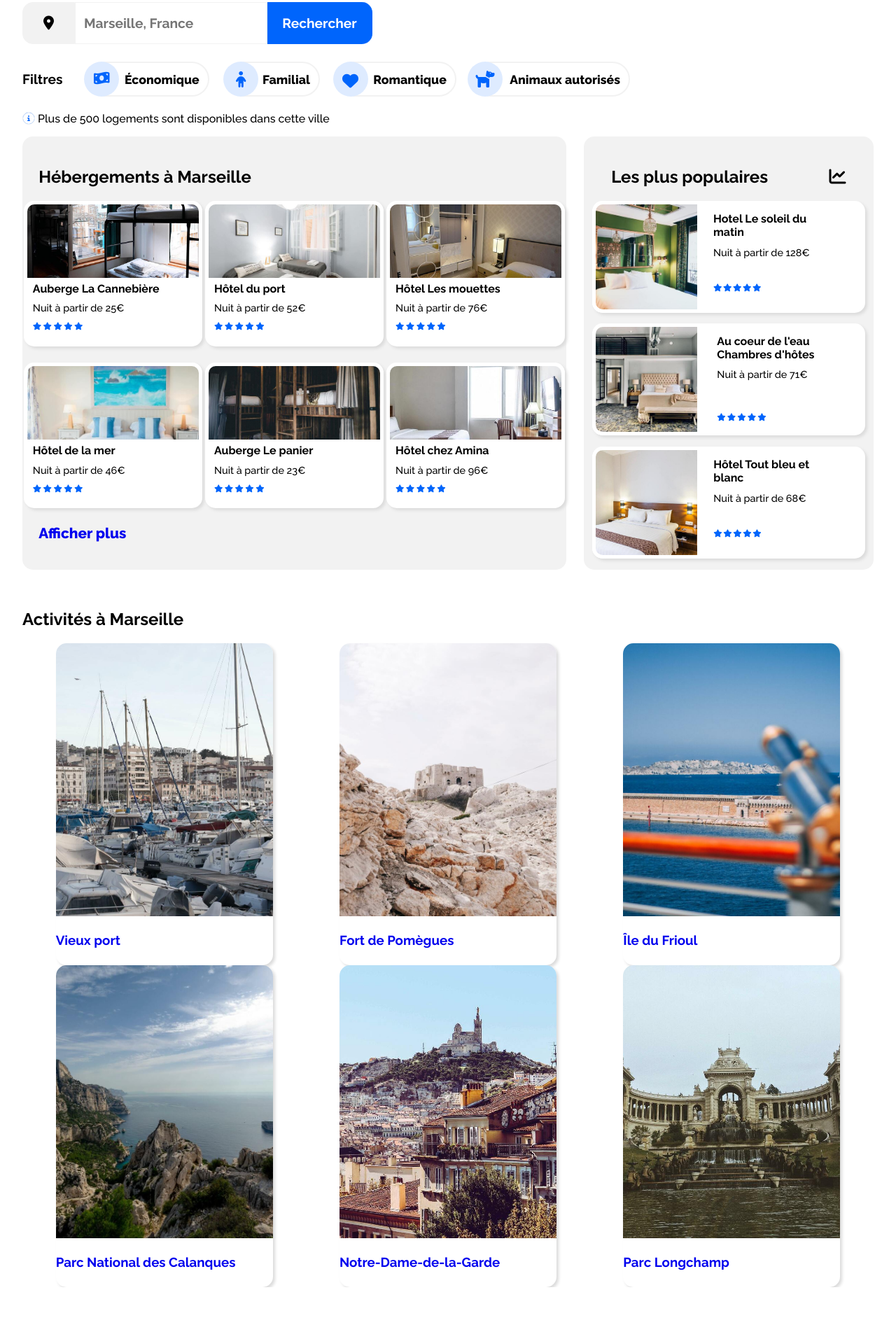
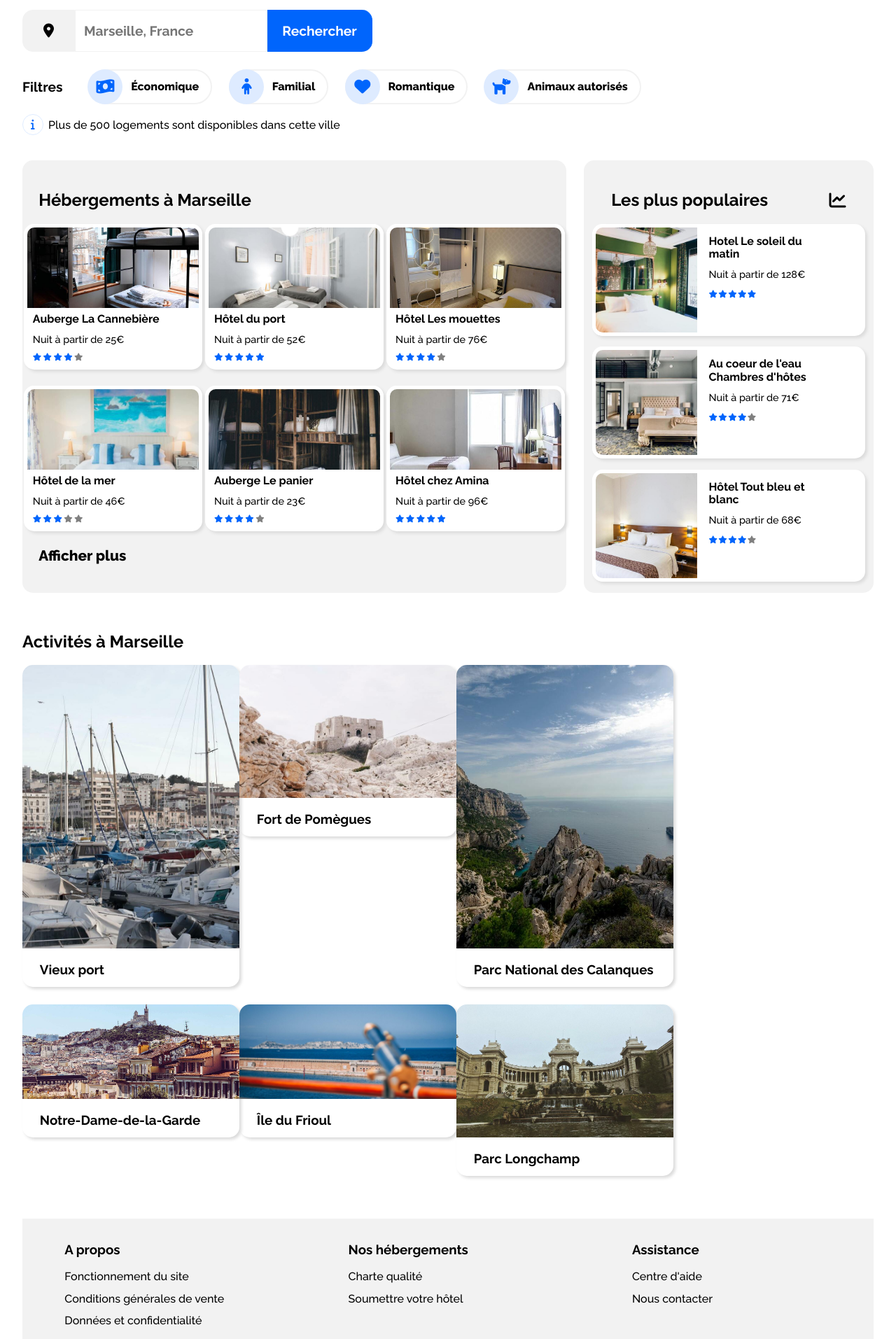
Before and after one commit to emilienmaricot/BOOKI, a plain HTML site: page index.html in a window 1280 px wide. Shown: the part 181-2094 px from the top of the page at 70% size. Before the commit the page ends 2020 px from the top, so only its background shows below. Drawn offline with Linux system fonts and the light colour scheme.

Commit message:
Etat du 15/11/21

```diff
--- a/css/style.css
+++ b/css/style.css
@@ -8,9 +8,8 @@ body
 {
     font-family: 'Raleway', sans-serif;
     font-weight: 500;
+    max-width: 1450px;
     width: 95%;
-    max-width: 1450px;
-    margin: auto;
 }
 header
 {
@@ -132,66 +131,62 @@ header
     border-radius: 50px;
     font-family: 'Raleway';
     font-weight: 800;
-    font-size: 110%;
+    font-size: 100%;
     margin-right: 2%;
     display: flex;
-    justify-content: space-between;
+    justify-content: space-around;
     align-items: center;
     flex-wrap: nowrap;
     padding-left: 0%;
-    padding-right: 1%;
 }
-#eco i
+.bouton span
+{
+    text-indent: 10px;
+    padding-right: 10px;
+}
+.bouton i
 {
     width: 50px;
     height: 50px;
+    min-height: 50px;
     color: #0065FC;
     background-color: #DEEBFF;
     border-radius: 50%;
-    padding-top: 9%;
-    margin-left: -5%;
+    font-size: 23px;
+    padding-top: 13px;
+    margin-left: -2%;
 }
-#family i
+#bouton_filtre button:hover
 {
-    width: 50px;
-    height: 50px;
-    color: #0065FC;
-    background-color: #DEEBFF;
-    border-radius: 50%;
-    padding-top: 12%;
-    margin-left: -5%;
-}
-#coeur i
-{
-    width: 50px;
-    height: 50px;
-    color: #0065FC;
-    background-color: #DEEBFF;
-    border-radius: 50%;
-    padding-top: 10%;
-    margin-left: -5%;
-}
-#dog i
-{
-    width: 50px;
-    height: 50px;
-    color: #0065FC;
-    background-color: #DEEBFF;
-    border-radius: 50%;
-    padding-top: 6%;
-    margin-left: -5%;
-}
-#info
-{
-    color: white;
-    background-color: #0065FC;
-    border: #F2F2F2 solid 1px;
-    border-radius: 50%;
-
+    transform: scale(1.1);
+    transition: 500ms;
 }
 .bouton:hover
 {
     cursor: grab;
+}
+#info
+{
+    display: flex;
+    flex-direction: row;
+    flex-wrap: nowrap;
+    align-items: flex-start;
+    margin-bottom: 2%;
+}
+
+#info i
+{
+    color: #0065FC;
+    border: #DEEBFF solid 1px;
+    width: 30px;
+    height: 30px;
+    min-width: 30px;
+    margin-right: 7px;
+    margin-top: 9px;
+    border-radius: 50%;
+    font-size: 15px;
+    padding-left: 11px;
+    padding-top: 6px;
 }
 #hebergement
 {
@@ -269,7 +264,7 @@ aside .card
 .photo_card_herbergement
 {
     width: 255px;
-    height: 115px;
+    height: 125px;
     border: white solid 5px;
     border-top-left-radius: 15px;
     border-top-right-radius: 15px;
@@ -285,20 +280,24 @@ aside .card
     object-fit:cover;
     margin-right: 3%;
 }
-article h3, aside h3
+article h3
 {
     font-weight: 700;
     font-size: 100%;
-    padding-left: 10%;
+    color: black;
+    padding-left: 5%;
+    margin-top: -1%;
+    margin-bottom: -1%;
+}
+aside h3
+{
+    font-weight: 700;
+    font-size: 100%;
     margin-bottom: -2%;
     color: black;
 }
-article h3
-{
-    padding-left: 5%;
-    margin-top: -1%;
-}
-article p, aside p
+
+article p
 {
     font-weight: 500;
     font-size: 90%;
@@ -307,11 +306,19 @@ article p, aside p
 }
 aside p
 {
-    padding-left: 10%;
+    font-weight: 500;
+    font-size: 90%;
+    color: black;
+}
+.text_aside
+{
+    width: 40%;
+    padding-left: 3%;
 }
 main a
 {
     text-decoration: none;
+    color: black;
 
 }
 article .star
@@ -321,14 +328,14 @@ article .star
     margin-top: -1%;
     color: #0065FC;
 }
-aside .star
+.text_aside .star
 {
-
-    padding-left: 10%;
-    margin-top: 20%;
     color: #0065FC;
 }
-
+.check
+{
+    color: grey;
+}
 .star i
 {
     padding-right: 1%;
@@ -340,12 +347,54 @@ aside .star
     font-size: 130%;
     padding-left: 3%;
 }
+#activité
+{
+    margin-bottom: 5%;
+}
+#activité h3
+{
+    color: black;
+    padding-left: 8%;
+}
 #card_activité
 {
     display: flex;
     flex-direction: row;
     flex-wrap: wrap;
-    justify-content: space-around;
+}
+#activité img
+{
+    margin-bottom: -1%;
+}
+#activité .card_moyenne
+{
+    width: 310px;
+    height: 245px;
+    border-radius: 15px;
+    box-shadow: 3px 3px 4px rgb(219, 219, 219);
+}
+.photo_card_moyenne
+{
+    width: 310px;
+    height: 190px;
+    border-top-left-radius: 15px;
+    border-top-right-radius: 15px;
+    object-fit:cover;
+}
+#activité .card_petite
+{
+    width: 310px;
+    height: 190px;
+    border-radius: 15px;
+    box-shadow: 3px 3px 4px rgb(219, 219, 219);
+}
+.photo_card_petite
+{
+    width: 310px;
+    height: 135px;
+    border-top-left-radius: 15px;
+    border-top-right-radius: 15px;
+    object-fit:cover;
 }
 #activité .card
 {
@@ -353,43 +402,84 @@ aside .star
     height: 460px;
     border-radius: 15px;
     box-shadow: 3px 3px 4px rgb(219, 219, 219);
+    margin-bottom: 2%;
 }
 .photo_card_activité
 {
     width: 310px;
-    height: 390px;
+    height: 405px;
     border-top-left-radius: 15px;
     border-top-right-radius: 15px;
     object-fit:cover;
 }
+footer
+{
+    width: 100%;
+    background-color: #F2F2F2;
+    display: flex;
+    flex-direction: row;
+    justify-content: space-around;
+}
+footer ul
+{
+    width: 30%;
+}
+footer li
+{
+    list-style-type: none;
+    margin-bottom: 4%;
+}
 
+li a
+{
+    color: black;
+}
 /*MEDIA QUERIES*/
 @media all and (max-width: 992px)
 {
-    body
-    {
-        width: 95%;
-    }
+
     aside
     {
         flex: auto;
-    margin-left: 0%;
-    margin-bottom: 0%;
-    padding-right: 0%;
-    padding-left: 0%;
+        margin-left: 0%;
+        margin-bottom: 0%;
+        padding-right: 0%;
+        padding-left: 0%;
     }
     article
     {
         flex: auto;
     }
+    #card_populaire
+{
+    display: flex;
+    flex-direction: row;
+    justify-content: space-around;
+    flex-wrap: wrap;
+}
     aside .card
     {
-    margin-bottom: 2%;
+        width: 45%;
+        margin-bottom: 2%;
     }
+    aside h2
+{
+    justify-content: space-between;
+    padding: 6% 3% 0% 3%;
+}
+    #card_activité
+    {
+      margin: 1%;
+    }
+
 
 }
 @media all and (max-width: 768px)
 {
+    body
+    {
+        width: 100%;
+    }
     header
     {
         display: flex;
@@ -397,8 +487,6 @@ aside .star
         align-items: center;
         margin: auto;
         padding-top: 10px;
-        margin-left: 10px;
-        margin-right: 10px;
     }
     .logobooki
     {
@@ -435,7 +523,7 @@ aside .star
     }
     #zone_recherche
     {
-        width: 80%;
+        width: 95%;
         height: 60px;
         display: flex;
         justify-content: space-between;
@@ -443,7 +531,7 @@ aside .star
         margin-top: 10px;
         margin-bottom: 15px;
     }
-    section
+    #bloc_titre
     {
         display: flex;
         flex-direction: column;
@@ -452,8 +540,13 @@ aside .star
     }
     #titre
     {
-        width: 80%;
+        width: 95%;
         text-align: left;
+    }
+
+    #titre h1
+    {
+        font-size: 150%;
     }
     #recherche
     {
@@ -480,6 +573,7 @@ aside .star
         border-radius: 15px;
         width: 70px;
         height: 60px;
+        min-width: 60px;
     }
     #send i
     {
@@ -491,7 +585,7 @@ aside .star
     }
     #filtre
     {
-        width: 80%;
+        width: 95%;
     }
     #bouton_filtre p
     {
@@ -509,7 +603,7 @@ aside .star
     }
     article .card
     {
-        width: 90%;
+        width: 95%;
         height: 210px;
     }
     .photo_card_herbergement
@@ -519,8 +613,23 @@ aside .star
     }
     aside .card
     {
-        width: 90%;
-        height: auto;
+        width: 95%;
+        height: 160px;
     }
-
+    .photo_card_pop
+    {
+        height: 160px;
+    }
+    aside h2
+    {
+        padding: 6% 4% 0% 4%;
+    }
+    footer
+    {
+        flex-direction: column;
+    }
+    footer ul
+    {
+        width: 80%;
+    }
 }
--- a/index.html
+++ b/index.html
@@ -6,6 +6,7 @@
     <meta name="viewport" content="width=device-width, initial-scale=1.0, user-scalable=no" />
     <title>BOOKI</title>
     <link rel="stylesheet" href="css/style.css" />
+    <link rel="stylesheet" href="css/normalize.css" />
     <script src="https://kit.fontawesome.com/cd08c719ac.js" crossorigin="anonymous"></script>
     <link rel="preconnect" href="https://fonts.googleapis.com">
     <link rel="preconnect" href="https://fonts.gstatic.com" crossorigin>
@@ -25,7 +26,7 @@
         </nav>
     </header>
     <main>
-        <section>
+        <section id="bloc_titre">
             <div id="titre">
                 <h1>Trouvez votre hébergement pour des vacances de rêve</h1>
                 <p>En plein centre ville ou en pleine nature</p>
@@ -41,18 +42,19 @@
             <div id="filtre">
                 <form id="bouton_filtre" method="post">
                     <p>Filtres</p>
-                    <button class="bouton" type="submit" name="filtres" id="eco"><i class="fas fa-money-bill-wave"
-                            style="font-size: 20px"></i><span>Économique</span></button>
-                    <button class="bouton" type="submit" name="filtres" id="family"><i class="fas fa-child"
-                            style="font-size: 23px"></i>Familial</button>
-                    <button class="bouton" type="submit" name="filtres" id="coeur"><i class="fas fa-heart"
-                            style="font-size: 23px"></i>Romantique</button>
-                    <button class="bouton" type="submit" name="filtres" id="dog"><i class="fas fa-dog"
-                            style="font-size: 24px"></i>Animaux
-                        autorisés</button>
+                    <button class="bouton" type="submit" name="filtres"><i
+                            class="fas fa-money-bill-wave"></i><span>Économique</span></button>
+                    <button class="bouton" type="submit" name="filtres"><i
+                            class="fas fa-child"></i><span>Familial</span></button>
+                    <button class="bouton" type="submit" name="filtres"><i
+                            class="fas fa-heart"></i><span>Romantique</span></button>
+                    <button class="bouton" type="submit" name="filtres"><i class="fas fa-dog"></i><span>Animaux
+                            autorisés</span></button>
                 </form>
-                <p><i id="info" class="fas fa-info-circle"></i>
-                    Plus de 500 logements sont disponibles dans cette ville</p>
+                <div id="info">
+                    <i class="fas fa-info"></i>
+                    <p>Plus de 500 logements sont disponibles dans cette ville</p>
+                </div>
             </div>
         </section>
         <section id="hebergement">
@@ -68,7 +70,7 @@
                             <p>Nuit à partir de 25€</p>
                             <div class="star" style="font-size: 11px;"><i class="fas fa-star"></i><i
                                     class="fas fa-star"></i><i class="fas fa-star"></i><i class="fas fa-star"></i><i
-                                    class="fas fa-star"></i></div>
+                                    style="color:grey;" class="fas fa-star"></i></div>
                         </a>
                     </div>
                     <div class="card">
@@ -91,8 +93,8 @@
                             <h3>Hôtel Les mouettes</h3>
                             <p>Nuit à partir de 76€</p>
                             <div class="star" style="font-size: 11px;"><i class="fas fa-star"></i><i
-                                    class="fas fa-star"></i><i class="fas fa-star"></i><i class="fas fa-star"></i><i
-                                    class="fas fa-star"></i></div>
+                                    class="fas fa-star"></i><i class="fas fa-star"></i><i class="fas fa-star"></i><i class="fas fa-star check"></i>
+                            </div>
                         </a>
                     </div>
                     <div class="card">
@@ -103,8 +105,8 @@
                             <h3>Hôtel de la mer</h3>
                             <p>Nuit à partir de 46€</p>
                             <div class="star" style="font-size: 11px;"><i class="fas fa-star"></i><i
-                                    class="fas fa-star"></i><i class="fas fa-star"></i><i class="fas fa-star"></i><i
-                                    class="fas fa-star"></i></div>
+                                    class="fas fa-star"></i><i class="fas fa-star"></i><i style="color:grey;"
+                                    class="fas fa-star"></i><i style="color:grey;" class="fas fa-star"></i></div>
                         </a>
                     </div>
                     <div class="card">
@@ -116,7 +118,7 @@
                             <p>Nuit à partir de 23€</p>
                             <div class="star" style="font-size: 11px;"><i class="fas fa-star"></i><i
                                     class="fas fa-star"></i><i class="fas fa-star"></i><i class="fas fa-star"></i><i
-                                    class="fas fa-star"></i></div>
+                                    style="color:grey;" class="fas fa-star"></i></div>
                         </a>
                     </div>
                     <div class="card">
@@ -163,7 +165,7 @@
                                 <p>Nuit à partir de 71€</p>
                                 <div class="star" style="font-size: 11px;"><i class="fas fa-star"></i><i
                                         class="fas fa-star"></i><i class="fas fa-star"></i><i class="fas fa-star"></i><i
-                                        class="fas fa-star"></i></div>
+                                        style="color:grey;" class="fas fa-star"></i></div>
                             </div>
                         </a>
                     </div>
@@ -178,7 +180,7 @@
                                 <p>Nuit à partir de 68€</p>
                                 <div class="star" style="font-size: 11px;"><i class="fas fa-star"></i><i
                                         class="fas fa-star"></i><i class="fas fa-star"></i><i class="fas fa-star"></i><i
-                                        class="fas fa-star"></i></div>
+                                        style="color:grey;" class="fas fa-star"></i></div>
                             </div>
                         </a>
                     </div>
@@ -196,43 +198,63 @@
                         <h3>Vieux port</h3>
                     </a>
                 </div>
-                <div class="card">
+                <div class="card_moyenne">
                     <a href="#">
                         <div class="img_card"><img src="images/activites/3_medium/paul-hermann-QFTrLdQIRhI-unsplash.jpg"
-                                alt="Fort de Pomègue" class="photo_card_activité"></div>
+                                alt="Fort de Pomègue" class="photo_card_moyenne"></div>
                         <h3>Fort de Pomègues</h3>
                     </a>
                 </div>
                 <div class="card">
                     <a href="#">
-                        <div class="img_card"><img src="images/activites/3_medium/kevin-hikari-rV_Qd1l-VXg-unsplash.jpg"
-                                alt="Île du Frioul" class="photo_card_activité"></div>
-                        <h3>Île du Frioul</h3>
-                    </a>
-                </div>
-                <div class="card">
-                    <a href="#">
-                        <div class="img_card"><img src="images/activites/3_medium/kilyan-sockalingum-NR8-cBCN3aI-unsplash.jpg"
+                        <div class="img_card"><img
+                                src="images/activites/3_medium/kilyan-sockalingum-NR8-cBCN3aI-unsplash.jpg"
                                 alt="Parc National des Calanques" class="photo_card_activité"></div>
                         <h3>Parc National des Calanques</h3>
                     </a>
                 </div>
-                <div class="card">
+                <div class="card_petite">
                     <a href="#">
-                        <div class="img_card"><img src="images/activites/3_medium/florian-wehde-xW9e8gdotxI-unsplash.jpg"
-                                alt="Notre-Dame-de-la-Garde" class="photo_card_activité"></div>
+                        <div class="img_card"><img
+                                src="images/activites/3_medium/florian-wehde-xW9e8gdotxI-unsplash.jpg"
+                                alt="Notre-Dame-de-la-Garde" class="photo_card_petite"></div>
                         <h3>Notre-Dame-de-la-Garde</h3>
                     </a>
                 </div>
-                <div class="card">
+                <div class="card_petite">
+                    <a href="#">
+                        <div class="img_card"><img src="images/activites/3_medium/kevin-hikari-rV_Qd1l-VXg-unsplash.jpg"
+                                alt="Île du Frioul" class="photo_card_petite"></div>
+                        <h3>Île du Frioul</h3>
+                    </a>
+                </div>
+                <div class="card_moyenne">
                     <a href="#">
                         <div class="img_card"><img src="images/activites/3_medium/lena-paulin-wH2-EJoDcV0-unsplash.jpg"
-                                alt="Parc Longchamp" class="photo_card_activité"></div>
+                                alt="Parc Longchamp" class="photo_card_moyenne"></div>
                         <h3>Parc Longchamp</h3>
                     </a>
                 </div>
             </div>
         </section>
+        <footer>
+            <ul>
+                <h3>A propos</h3>
+                <li><a href="#">Fonctionnement du site</a></li>
+                <li><a href="#">Conditions générales de vente</a></li>
+                <li><a href="#">Données et confidentialité</a></li>
+            </ul>
+            <ul>
+                <h3>Nos hébergements</h3>
+                <li><a href="#">Charte qualité</a></li>
+                <li><a href="#">Soumettre votre hôtel</a></li>
+            </ul>
+            <ul>
+                <h3>Assistance</h3>
+                <li><a href="#">Centre d'aide</a></li>
+                <li><a href="#">Nous contacter</a></li>
+            </ul>
+        </footer>
     </main>
 
 </body>
```
Also changed, not shown: css/normalize.css.
